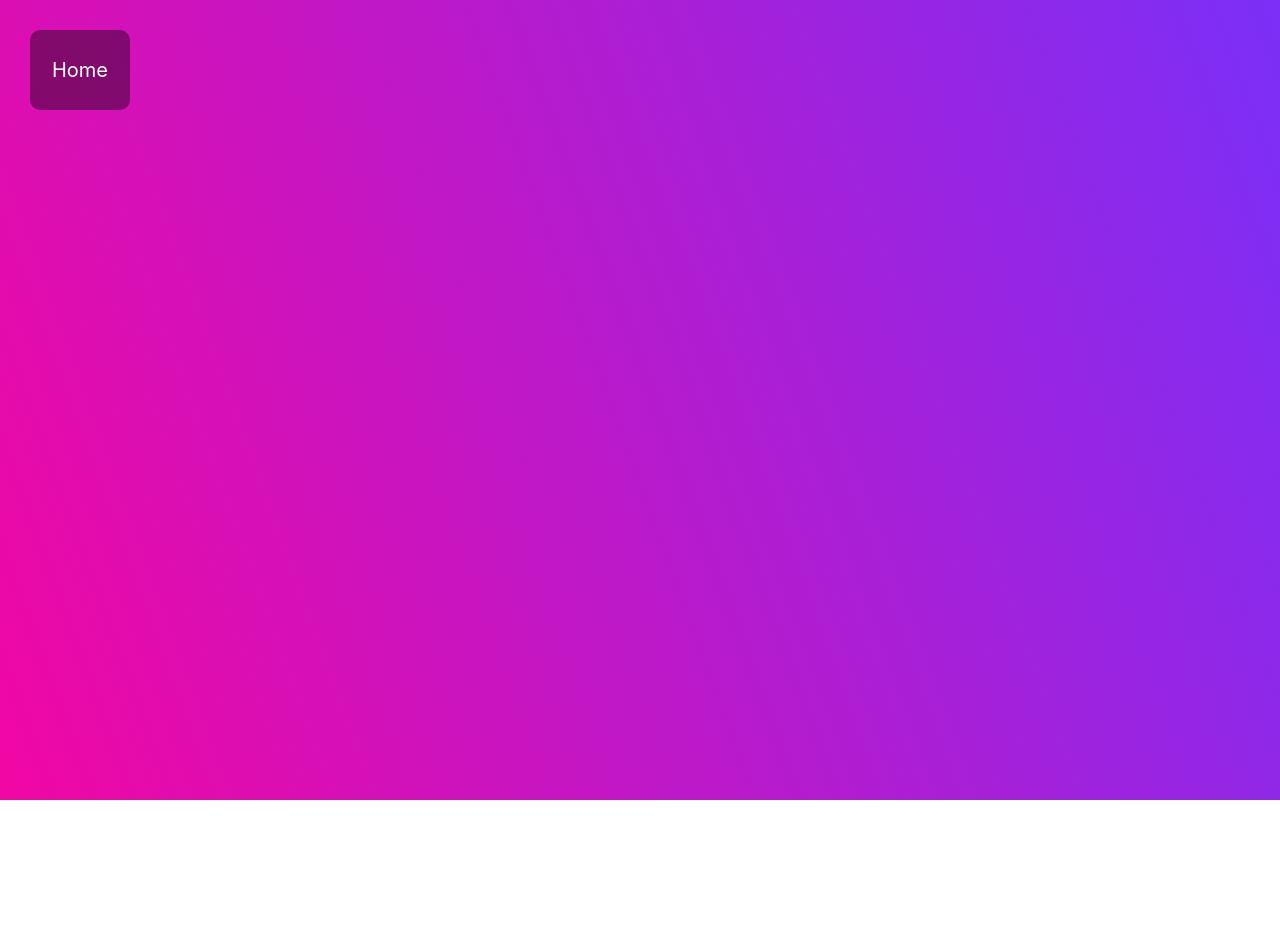
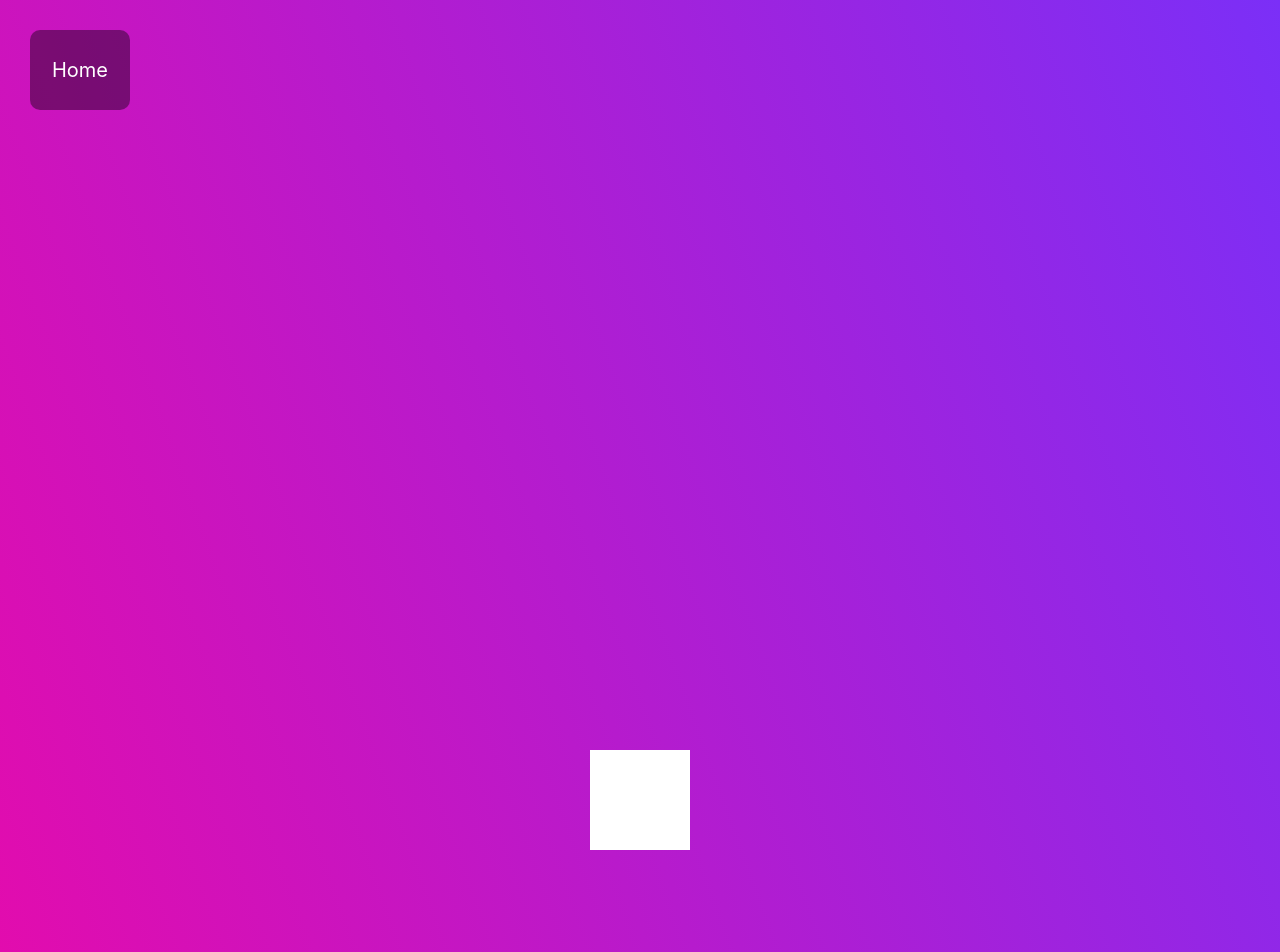
Before and after one commit to UNNEW-main/framer-ex, a React (Create React App) app: page /useViewportScroll in a window 1280 px wide. Shown: the top 952 px of the page. Before the commit the page ends 800 px from the top, so only its background shows below. Built offline with nearby package versions, Linux system fonts and the light colour scheme.

Commit message:
ADD: Layout.jsx

```diff
--- a/src/App.jsx
+++ b/src/App.jsx
@@ -1,4 +1,4 @@
-import React from 'react';
+import React, { useState } from 'react';
 import {
   BiggerBox,
   HomePage,
@@ -6,6 +6,7 @@ import {
   RotatingBox,
   UseMotionValue,
   UseTransform,
+  UseViewportScroll,
 } from './page/index';
 import styled from 'styled-components';
 import { BrowserRouter, Route } from 'react-router-dom';
@@ -20,6 +21,7 @@ const App = () => {
         <Route path="/rotatingBox" component={RotatingBox} />
         <Route path="/UseMotionValue" component={UseMotionValue} />
         <Route path="/useTransform" component={UseTransform} />
+        <Route path="/useViewportScroll" component={UseViewportScroll} />
       </Section>
     </BrowserRouter>
   );
@@ -30,9 +32,9 @@ export default App;
 const Section = styled.div`
   display: flex;
   justify-content: center;
-  align-items: center;
+  /*
   width: 100vw;
-  height: 100vh;
+  height: 200vh; */
   background: linear-gradient(250deg, #7b2ff7, #f107a3);
   background-repeat: no-repeat;
 `;
--- /dev/null
+++ b/src/components/Layout.jsx
@@ -0,0 +1,14 @@
+import React from 'react';
+import styled from 'styled-components';
+
+export const Layout = ({ children, height }) => {
+  return <Section height={height}>{children}</Section>;
+};
+
+const Section = styled.div`
+  display: flex;
+  justify-content: center;
+  align-items: center;
+  width: 100vw;
+  height: ${(props) => props.height};
+`;
--- a/src/page/Header.jsx
+++ b/src/page/Header.jsx
@@ -21,7 +21,7 @@ const button = {
 };
 
 const ButtonWrapper = styled(motion.div)`
-  position: absolute;
+  position: fixed;
   top: 30px;
   left: 30px;
   display: flex;
--- a/src/page/HomePage.jsx
+++ b/src/page/HomePage.jsx
@@ -2,18 +2,28 @@ import React from 'react';
 import { Link } from 'react-router-dom';
 import styled from 'styled-components';
 import { motion } from 'framer-motion';
+import { Layout } from '../components/Layout';
 
 export const HomePage = () => {
   return (
+    <Layout height={'100vh'}>
       <ListWrapper animate={{ scale: 2 }}>
         <LinkStyle to="/biggerBox">Bigger Box</LinkStyle>
         <LinkStyle to="/rotatingBox">Rotating Box</LinkStyle>
         <LinkStyle to="/UseMotionValue">useMotionValue</LinkStyle>
         <LinkStyle to="/useTransform">useTransform</LinkStyle>
+        <LinkStyle to="/useViewportScroll">useViewportScroll</LinkStyle>
       </ListWrapper>
+    </Layout>
   );
 };
-const ListWrapper = styled(motion.div)``;
+
+const ListWrapper = styled(motion.div)`
+  display: flex;
+  flex-direction: column;
+  justify-content: center;
+  align-items: center;
+`;
 
 const LinkStyle = styled(Link)`
   display: flex;
@@ -23,7 +33,7 @@ const LinkStyle = styled(Link)`
   color: black;
   font-size: 10px;
   background-color: white;
-  width: 100px;
+  width: 150px;
   height: 20px;
   border-radius: 30px;
   padding: 0;
--- a/src/page/biggerBox/BiggerBox.jsx
+++ b/src/page/biggerBox/BiggerBox.jsx
@@ -1,10 +1,11 @@
 import React, { useState } from 'react';
 import { motion } from 'framer-motion';
 import styled from 'styled-components';
-
+import { Layout } from '../../components/Layout';
 export const BiggerBox = () => {
   const [isOpen, setIsOpen] = useState('false');
   return (
+    <Layout height={'100vh'}>
       <Wrapper
         layout
         animate={{ scale: 2 }}
@@ -15,6 +16,7 @@ export const BiggerBox = () => {
         data={isOpen}>
         {isOpen === 'false' ? '> _ <' : 'O ~ O'}
       </Wrapper>
+    </Layout>
   );
 };
 
--- a/src/page/index.js
+++ b/src/page/index.js
@@ -4,3 +4,4 @@ export { Header } from './Header';
 export { RotatingBox } from './rotatingBox/RotatingBox';
 export { UseMotionValue } from './useMotionValue/UseMotionValue';
 export { UseTransform } from './useTransform/UseTransform';
+export { UseViewportScroll } from './useViewportScroll/UseViewportScroll';
--- a/src/page/rotatingBox/RotatingBox.jsx
+++ b/src/page/rotatingBox/RotatingBox.jsx
@@ -1,8 +1,11 @@
 import React from 'react';
 import { motion } from 'framer-motion';
 import styled from 'styled-components';
+import { Layout } from '../../components/Layout';
+
 export const RotatingBox = () => {
   return (
+    <Layout height={'100vh'}>
       <Wrapper
         animate={{
           rotate: [0, 0, 270, 270, 0],
@@ -17,9 +20,9 @@ export const RotatingBox = () => {
           repeatDelay: 1,
         }}
       />
+    </Layout>
   );
 };
-
 const Wrapper = styled(motion.div)`
   position: relative;
   display: flex;
--- a/src/page/useMotionValue/UseMotionValue.jsx
+++ b/src/page/useMotionValue/UseMotionValue.jsx
@@ -1,10 +1,12 @@
 import React from 'react';
 import { motion, useMotionValue } from 'framer-motion';
 import styled from 'styled-components';
+import { Layout } from '../../components/Layout';
 
 export const UseMotionValue = () => {
   const motionValue = useMotionValue(1);
   return (
+    <Layout height={'100vh'}>
       <Wrapper style={{ translateX: motionValue }}>
         <motion.div
           style={{ translateX: motionValue }}
@@ -22,6 +24,7 @@ export const UseMotionValue = () => {
           👊
         </motion.div>
       </Wrapper>
+    </Layout>
   );
 };
 
--- a/src/page/useTransform/UseTransform.jsx
+++ b/src/page/useTransform/UseTransform.jsx
@@ -1,6 +1,7 @@
 import React from 'react';
 import { motion, useMotionValue, useTransform } from 'framer-motion';
 import styled from 'styled-components';
+import { Layout } from '../../components/Layout';
 
 export const UseTransform = () => {
   const x = useMotionValue(0);
@@ -9,11 +10,13 @@ export const UseTransform = () => {
   const opacity = useTransform(x, xRange, opacityRange);
 
   return (
-    <Wrapper
-      animate={{ x: 300 }}
-      style={{ opacity, x }}
-      transition={{ repeat: Infinity }}
-    />
+    <Layout height={'100vh'}>
+      <Wrapper
+        animate={{ x: 300 }}
+        style={{ opacity, x }}
+        transition={{ repeat: Infinity }}
+      />
+    </Layout>
   );
 };
 
--- /dev/null
+++ b/src/page/useViewportScroll/UseViewportScroll.jsx
@@ -0,0 +1,25 @@
+import React from 'react';
+import { motion, useTransform, useViewportScroll } from 'framer-motion';
+import styled from 'styled-components';
+import { Layout } from '../../components/Layout';
+
+export const UseViewportScroll = () => {
+  const { scrollY, scrollYProgress } = useViewportScroll();
+  // useTransform(motionValue, from, to);
+  console.log(scrollYProgress);
+  const scale = useTransform(scrollYProgress, [0, 1], [0.5, 1]);
+  return (
+    <Layout height={'200vh'}>
+      <Wrapper
+        style={{
+          scale,
+        }}></Wrapper>
+    </Layout>
+  );
+};
+
+const Wrapper = styled(motion.div)`
+  width: 200px;
+  height: 200px;
+  background-color: white;
+`;
```
Lines whose indentation alone changed are shown as unchanged.
